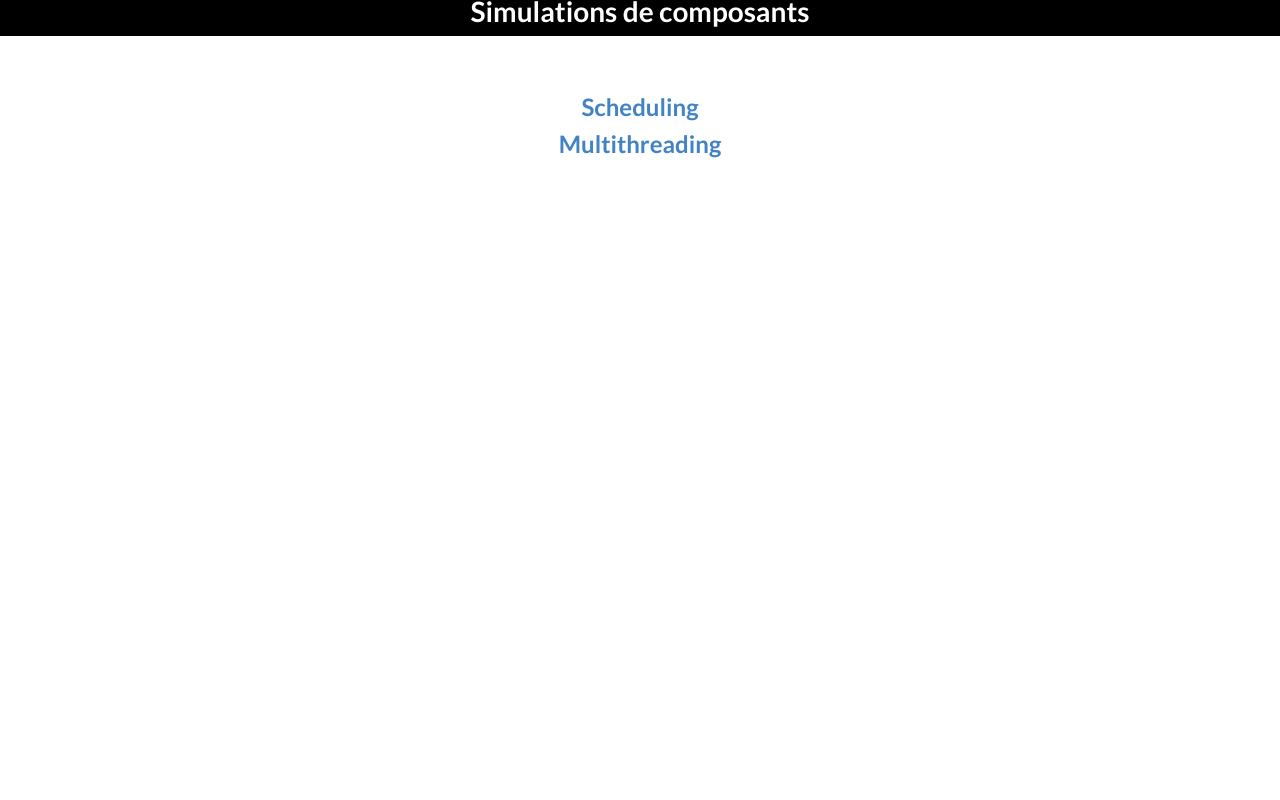
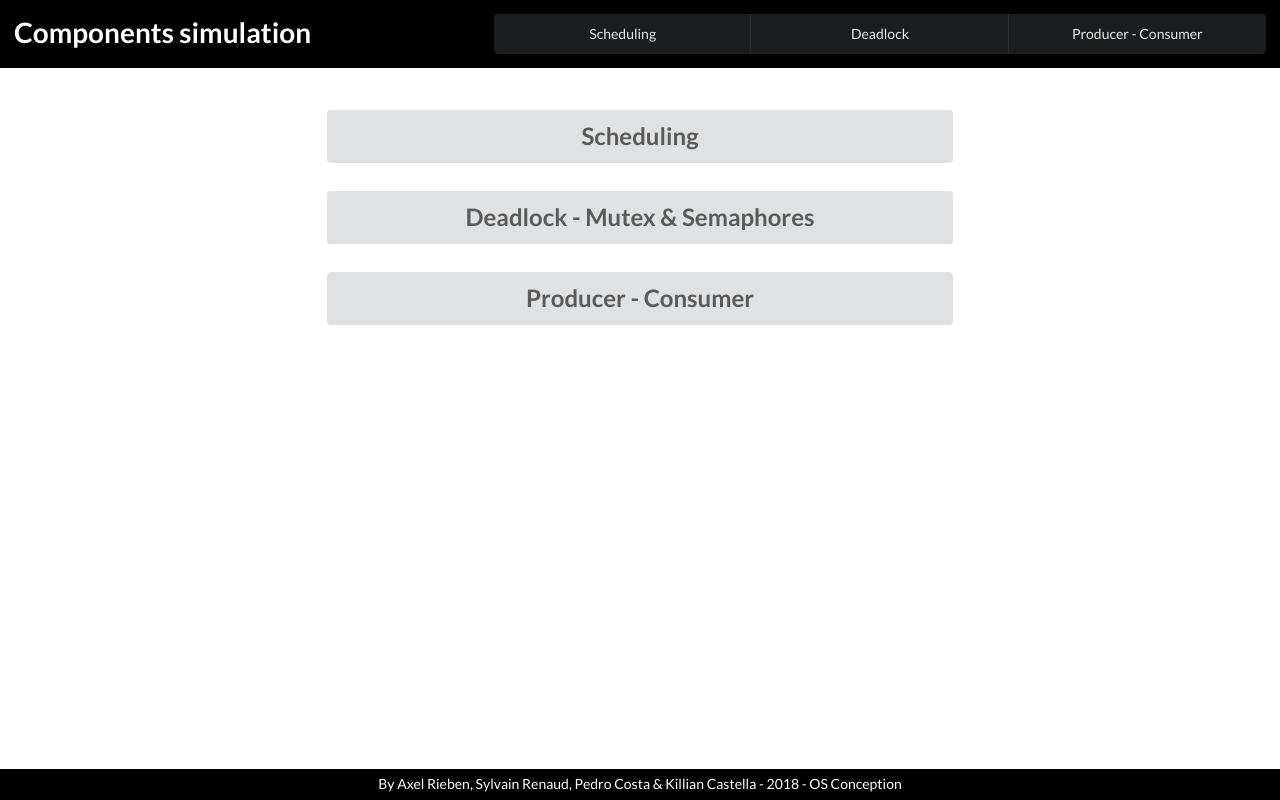
Before and after one commit to AxelRieben/ComponentSimulation, a plain HTML site: page index.html in a window 1280 px wide. Drawn offline with Linux system fonts and the light colour scheme.

Commit message:
Add menu bar on all pages.

```diff
--- a/css/main.css
+++ b/css/main.css
@@ -12,9 +12,8 @@ body {
 #nav {
     color: white;
     background-color: black;
-    margin-bottom: 3em;
-    text-align: center;
-    padding: 0.5em;
+    margin: 0 0 2em;
+    padding: 0;
 }
 
 #foot {
--- a/index.html
+++ b/index.html
@@ -7,19 +7,46 @@
     <link rel="stylesheet" type="text/css" href="css/main.css">
 </head>
 <body>
+<div class="ui grid" id="nav">
+    <div class="six wide column">
+        <h1>Components simulation</h1>
+    </div>
+    <div class="ten wide column">
+        <div class="ui three item inverted menu">
+            <a class="item" href="scheduling.html">Scheduling</a>
+            <a class="item" href="interblocage.html">Deadlock</a>
+            <a class="item" href="producteur_consommateur.html">Producer - Consumer</a>
+        </div>
+    </div>
+</div>
 <div class="ui centered grid">
-    <div class="sixteen wide column" id="nav">
-        <h1>Simulations de composants</h1>
+    <div class="row">
+        <div class="eight wide column center aligned">
+            <a class="ui button width100" href="scheduling.html"><h2>Scheduling</h2></a>
+        </div>
     </div>
-    <div class="four wide column">
-        <div class="ui list main_menu">
-            <a class="item" href="scheduling.html"><h2>Scheduling</h2></a>
-            <a class="item" href="multithreading.html"><h2>Multithreading</h2></a>
+    <div class="row">
+        <div class="eight wide column center aligned">
+            <a class="ui button width100" href="interblocage.html"><h2>Deadlock - Mutex & Semaphores</h2></a>
+        </div>
+    </div>
+    <div class="row">
+        <div class="eight wide column center aligned">
+            <a class="ui button width100" href="producteur_consommateur.html"><h2>Producer - Consumer</h2></a>
         </div>
     </div>
 </div>
 
+<footer class="container">
+    <div id="foot">
+        <p>By Axel Rieben, Sylvain Renaud, Pedro Costa & Killian Castella - 2018 - OS Conception</p>
+    </div>
+</footer>
+
 </body>
 <script type="text/javascript" src="js/jquery-3.3.1.min.js"></script>
 <script type="text/javascript" src="semantic/dist/semantic.min.js"></script>
+<script src="js/jquery-3.3.1.min.js"></script>
+<script src="semantic/dist/semantic.min.js"></script>
+<script src="semantic/dist/components/dropdown.min.js"></script>
 </html>
```
Also changed, not shown: interblocage.html (+27 -8 lines), producteur_consommateur.html (+23 -6 lines), scheduling.html (+13 -4 lines).
